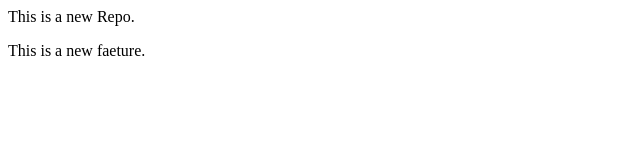
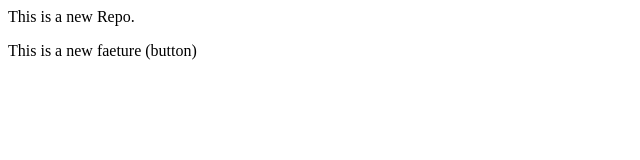
Before and after one commit to jawatkars/localrepo, a plain HTML site: page index.html in a window 1280 px wide. Shown: the full height of the page, 0-640 px from the left. Drawn offline with Linux system fonts and the light colour scheme.

```diff
--- a/index.html
+++ b/index.html
@@ -1,2 +1,2 @@
 <p>This is a new Repo.</p>
-<p>This is a new faeture.</p>
+<p>This is a new faeture (button)</p>
```
